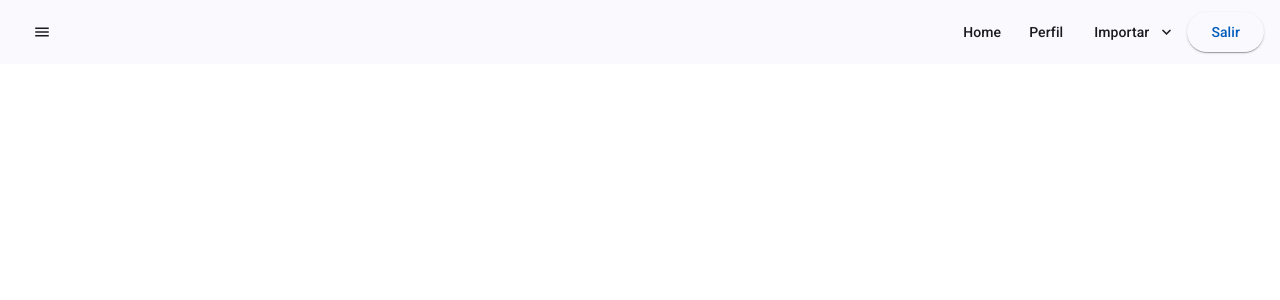
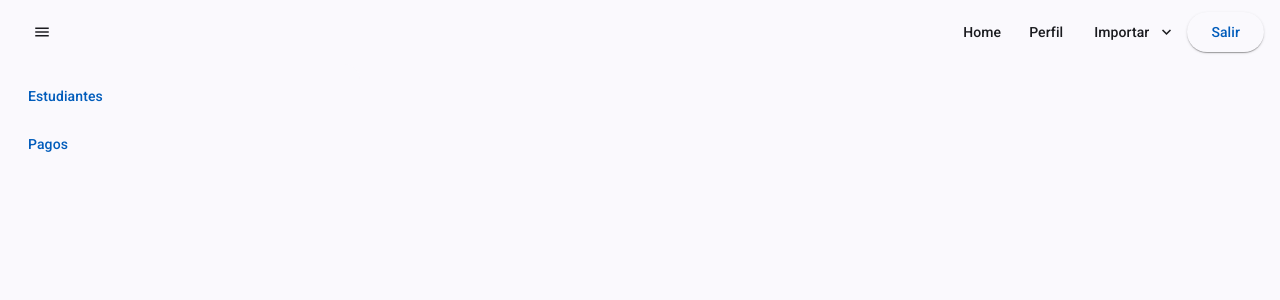
Before and after one commit to DarkoneSeinen/Angular-Spring-Project, an Angular app in the folder sistema-pagos-frontend/: page / in a window 1280 px wide. Shown: the top 300 px of the page. Built offline with nearby package versions, Linux system fonts and the light colour scheme.

Commit message:
mat-drawer added

```diff
--- a/sistema-pagos-frontend/src/app/admin-template/admin-template.component.html
+++ b/sistema-pagos-frontend/src/app/admin-template/admin-template.component.html
@@ -27,5 +27,23 @@
 
 <mat-drawer-container>
     <mat-drawer opened="true" mode="side" position="start">
+      <mat-list>
+        <mat-list-item>
+          <button mat-button>Estudiantes</button>
+        </mat-list-item>
+
+        <mat-list-item>
+          <button mat-button>Pagos</button>
+        </mat-list-item>
+      </mat-list>
     </mat-drawer>
+
+    <!--otro mat drawer-->
+
+    <mat-drawer-content>
+      <div style="min-height: 600px;">
+
+      </div>
+    </mat-drawer-content>
+
 </mat-drawer-container>
--- a/sistema-pagos-frontend/src/app/admin-template/admin-template.component.ts
+++ b/sistema-pagos-frontend/src/app/admin-template/admin-template.component.ts
@@ -4,11 +4,12 @@ import {MatButtonModule} from '@angular/material/button';
 import {MatIconModule} from '@angular/material/icon';
 import {MatMenuModule} from '@angular/material/menu';
 import {MatSidenavModule} from '@angular/material/sidenav';
+import {MatListModule} from '@angular/material/list';
 
 @Component({
   selector: 'app-admin-template',
   standalone: true,
-  imports: [MatToolbarModule, MatButtonModule, MatIconModule, MatMenuModule, MatSidenavModule],
+  imports: [MatToolbarModule, MatButtonModule, MatIconModule, MatMenuModule, MatSidenavModule, MatListModule],
   templateUrl: './admin-template.component.html',
   styleUrl: './admin-template.component.css'
 })
```
